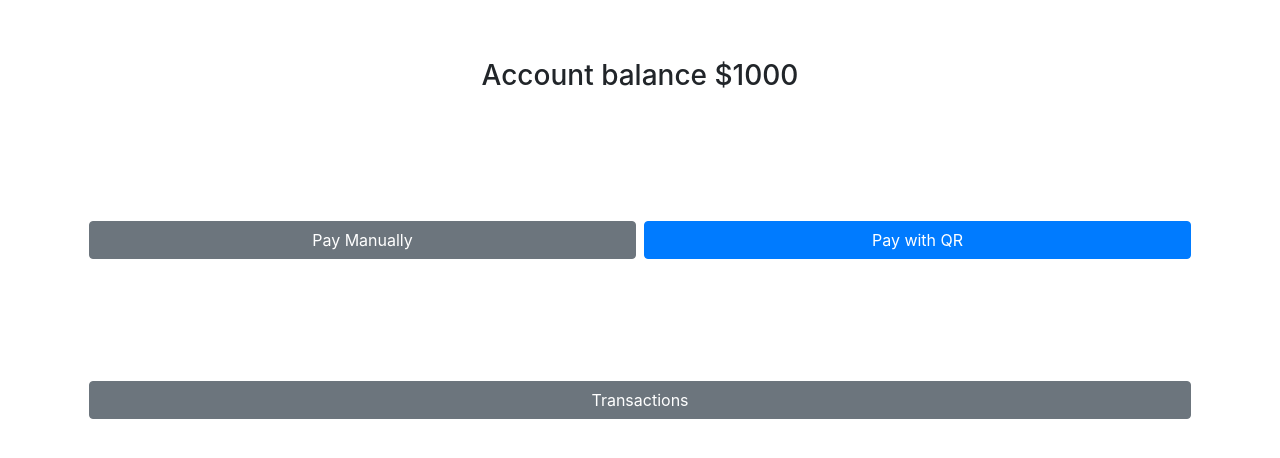
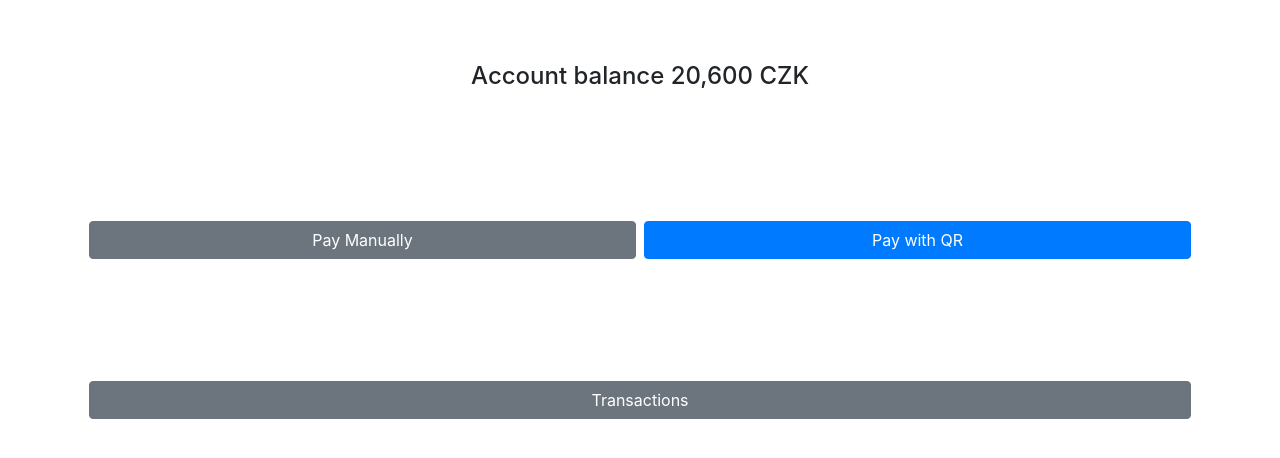
Before and after one commit to kolisko/mvb-proto, an Angular app: page /home in a window 1280 px wide. Shown: the top 458 px of the page. Built offline with nearby package versions, Linux system fonts and the light colour scheme.

Commit message:
fix mock data balance and transactions

```diff
--- a/src/app/app.service.ts
+++ b/src/app/app.service.ts
@@ -12,20 +12,24 @@ export class AppService {
   email: string;
   clientId: string;
   accountNumber: string = '12345678/0100';
-  balance: number = 1000;
+  balance: number = 20600;
   transactions: Array<Transaction> = [
+    {fromAccount: '222111222/5500',
+      toAccount: '12345678/0100',
+      amount: 20000,
+      issueDate: '2020-04-04'},
+    {fromAccount: '12345678/0100',
+      toAccount: '87654321/0100',
+      amount: -400,
+      issueDate: '2020-04-03'},
     {fromAccount: '12345678/0100',
     toAccount: '87654321/0100',
     amount: -9000,
     issueDate: '2020-03-03'},
-    {fromAccount: '12345678/0100',
-      toAccount: '87654321/0100',
-      amount: -400,
-      issueDate: '2020-04-03'},
-    {fromAccount: '222111222/5500',
-      toAccount: '12345678/0100',
-      amount: 20000,
-      issueDate: '2020-04-04'}
+    {fromAccount: '111333555/0800',
+    toAccount: '12345678/0100',
+    amount: 10000,
+    issueDate: '2020-03-03'}
   ];
 
   piAccount: string;
--- a/src/app/screen/home/home.component.html
+++ b/src/app/screen/home/home.component.html
@@ -1,6 +1,6 @@
 <div class="container" fxLayout="column">
   <div fxFlex="20" fxLayoutAlign="space-around center">
-    <h3>Account balance ${{ appService.balance }}</h3>
+    <h4>Account balance {{ appService.balance | number }} CZK</h4>
   </div>
   <div fxFlex="20" fxLayoutAlign="space-around center">
     <button type="button" class="btn btn-secondary w-50 mx-1">Pay Manually</button>
```
